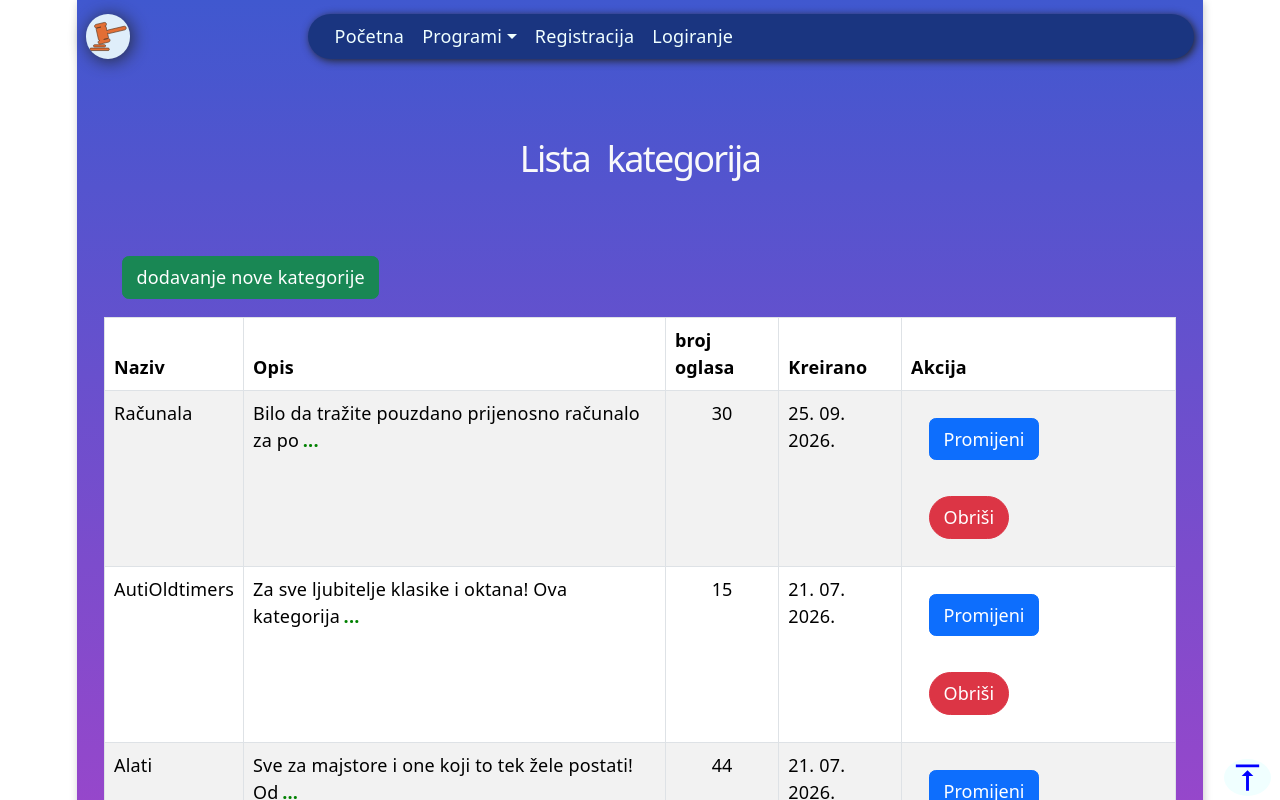
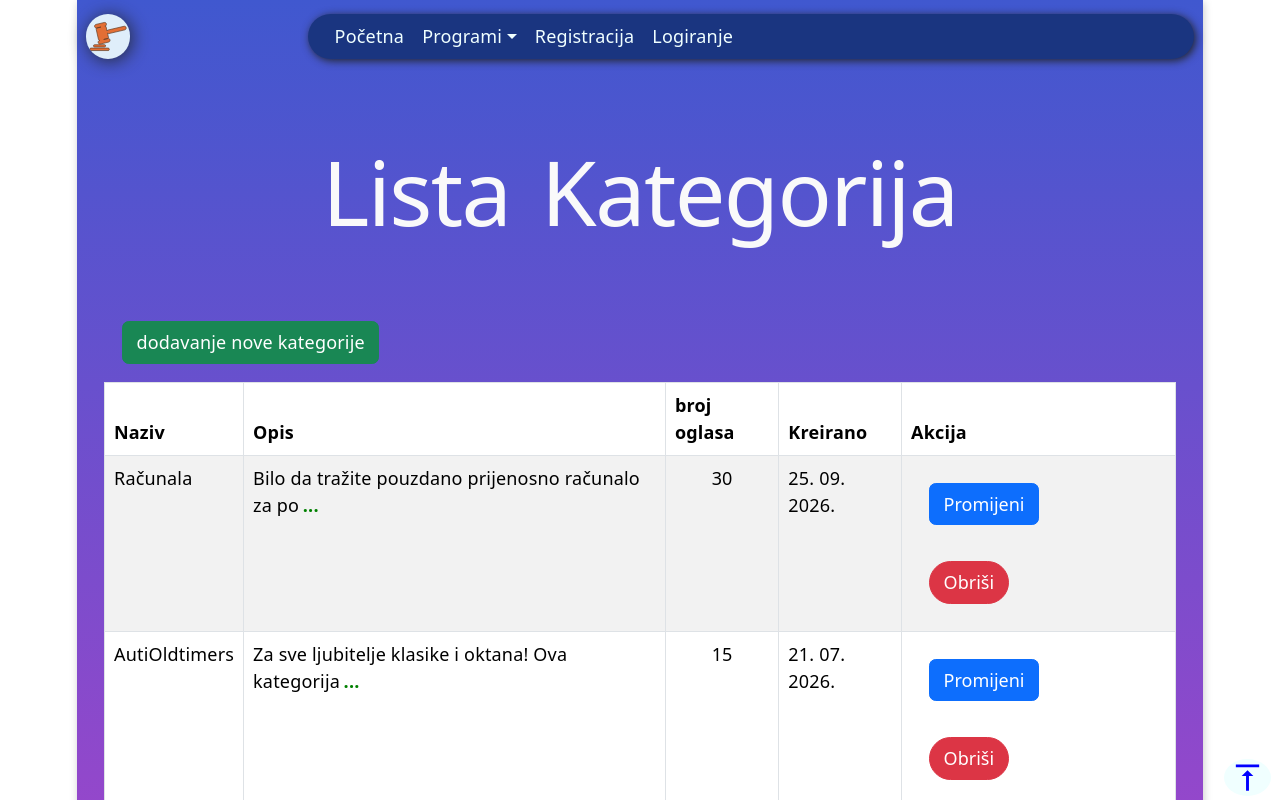
Before and after one commit to androwebgraphic/Aukcije, a React (Vite) app: page /kategorije in a window 1280 px wide. Shown: the top 800 px of the page. Built offline with nearby package versions, Linux system fonts and the light colour scheme.

Commit message:
prva usable  componenta
mal ja malo Ai

```diff
--- a/src/App.css
+++ b/src/App.css
@@ -1,4 +1,19 @@
 :root{
+
+  /* Baza */
+  --font-p: 1rem;       /* 16px */
+
+  /* Naslovi bazirani na Zlatnom rezu (1.618) */
+  --font-h6: 1.236rem;  /* ~19.8px */
+  --font-h5: 1.618rem;  /* ~25.9px */
+  --font-h4: 2.02rem;   /* ~32.3px */
+  --font-h3: 2.618rem;  /* ~41.9px */
+  --font-h2: 3.236rem;  /* ~51.8px */
+  --font-h1: 4.236rem;  /* ~67.8px */
+
+  /* Preporučeni line-height prema Zlatnom rezu */
+  --lh-body: 1.618;
+  --lh-heading: 1.2;
 
  --main-color:#1A3580;
 }
@@ -52,7 +67,7 @@ header{
 /* align-self: self-start; */
   padding: .8rem .5rem .8rem .5rem;
 
-;
+
   /* background-image: url('./img/auctionBg.jpg');
   background-repeat: no-repeat;
   background-size: cover;
@@ -61,11 +76,12 @@ header{
 
 }
 .navbar-brand{
-  display: none;
-}
-header h1, .navbar-brand {
+  display: none;}
+/* h1 { font-size: var(--font-h1); line-height: var(--lh-heading); } */
+ .navbar-brand {
   /* margin-left: auto; */
   /* width: 20%; */
+
   text-align: center;
   font-family: "BerkshireSwash-Regular", sans-serif;
   color: #f9f9fa;
--- /dev/null
+++ b/src/components/UI/Heading.jsx
@@ -0,0 +1,28 @@
+export const Heading = ({
+  as: Component = 'h1', // Zadana vrijednost je 'h1'
+  color,
+  size,
+  className = '',
+  style = {},
+  children,
+  ...restProps
+}) => {
+  // Spajamo proslijeđene style objekte sa custom color i size propovima
+  const combinedStyle = {
+    ...(color && { color }),
+    ...(size && { fontSize: typeof size === 'number' ? `${size}px` : size }),
+    ...style,
+  };
+
+  return (
+    <Component
+      style={combinedStyle}
+      className={`heading ${className}`.trim()}
+      {...restProps}
+    >
+      {children}
+    </Component>
+  );
+};
+
+export default Heading;
--- a/src/pages/Home.jsx
+++ b/src/pages/Home.jsx
@@ -2,14 +2,16 @@ import { Container } from "react-bootstrap";
 import { APP_NAME } from "../constants";
 
 import ControlledCarousel from "../components/ControlledCarousel";
+import Heading from "../components/UI/Heading";
 
 export default function Home() {
   return (
     <>
         <ControlledCarousel></ControlledCarousel>
       <Container>
-      <h1>Dobra došli na {APP_NAME}</h1>
-      <h2>O nama </h2>
+
+        <Heading as='h1' className='display-1'>Dobra došli na {APP_NAME}</Heading>
+     <Heading as='h1' className="display-4"> O nama</Heading>
                 <p>Ova aplikacija "{APP_NAME}" je namijenjena kolekcionarima  koji nešto žele kupiti ili prodati</p>
 
           <p className='warn'><strong>Pažljivo pročitajte Uvjete korištenja i potvrdite <cite>"Prihvaćam</cite> kako ne bi došlo do neželjenih komplikacija</strong></p>
--- a/src/pages/KategorijaList.jsx
+++ b/src/pages/KategorijaList.jsx
@@ -7,7 +7,7 @@ import { RouteNames } from "../constants"
 import { FaArrowTurnDown } from "react-icons/fa6";
 import { FaArrowTurnUp } from "react-icons/fa6";
 import '../ResponsiveTable.css';
-
+import Heading from "../components/UI/Heading"
  // Pomoćna komponenta za skraćivanje teksta
 function ExpandableText({ text, maxLength = 100 }) {
   const [isExpanded, setIsExpanded] = useState(false);
@@ -60,7 +60,8 @@ export default function KategorijaList() {
 
   return (
     <Container>
-      <h1>Lista kategorija</h1>
+      <Heading as='h1' className="display-1">Lista Kategorija </Heading>
+
       <Link to={RouteNames.KATEGORIJA_NOVA} className="btn btn-success mb-3">
         dodavanje nove kategorije
       </Link>
--- a/src/pages/kategorije/KategorijaNova.jsx
+++ b/src/pages/kategorije/KategorijaNova.jsx
@@ -9,6 +9,7 @@ import {
 import { Link, useNavigate } from "react-router-dom";
 import { RouteNames } from "../../constants";
 import KategorijeServices from '../../services/kategorije/KategorijeServices'
+import Heading from "../../components/UI/Heading";
 
 
 export default function KategorijaNova() {
@@ -42,7 +43,8 @@ export default function KategorijaNova() {
 
     return (
       <>
-        <h2>Unos nove kategorije</h2>
+             <Heading as='h2' color='azure' className="display-2" >Dodavanje nove  kategorije</Heading>
+
 
         <Form onSubmit={handleSubmit}>
           <Row>
--- a/src/pages/kategorije/KategorijePromjena.jsx
+++ b/src/pages/kategorije/KategorijePromjena.jsx
@@ -10,6 +10,7 @@ import { Link, useNavigate, useParams } from "react-router-dom";
 import { RouteNames } from "../../constants";
 import KategorijeServices from "../../services/kategorije/KategorijeServices";
 import { useEffect, useState } from "react";
+import Heading from "../../components/UI/Heading";
 
 
 
@@ -62,7 +63,7 @@ export default function KategorijePromijena() {
 
   return (
     <>
-      <h2>Promjena kategoriju { kategorija.naziv}</h2>
+ <Heading as='h1' className='display-2'>Promjeni kategoriju { kategorija.naziv}</Heading>
 
       <Form onSubmit={handleSubmit}>
         <Row>
--- a/src/pages/kategorije/auti/AutiLista.jsx
+++ b/src/pages/kategorije/auti/AutiLista.jsx
@@ -5,6 +5,7 @@ import DateFormat from "../../../components/DateFormat";
 import { Link, useNavigate } from "react-router-dom";
 import { RouteNames } from "../../../constants";
 import { FaArrowTurnUp } from "react-icons/fa6";
+import { Heading } from "../../../components/UI/Heading";
 
 function ExpandableText({ text, maxLength = 100 }) {
 	const [isExpanded, setIsExpanded] = useState(false);
@@ -27,8 +28,7 @@ function ExpandableText({ text, maxLength = 100 }) {
 					cursor: "pointer",
 					marginLeft: ".2rem",
 					fontWeight: "bold",
-        }}
-      >
+				}}>
 				{isExpanded ? <FaArrowTurnUp /> : "..."}
 			</span>
 		</span>
@@ -53,20 +53,20 @@ export default function AutiList() {
 	}
 
 	async function obrisi(id) {
+		if (!confirm("Želite obrisat?")) {
+			return;
+		}
+		await AutiServices.obrisi(id);
 
-      if (!confirm('Želite obrisat?')) {
-        return
-      }
-      await AutiServices.obrisi(id)
-
-      ucitajAute()
+		ucitajAute();
 	}
 
 	return (
+		<Container>
 
+      {/* 1. Zadano renderira <h1> */}
+      <Heading as='h2' color='azure' className="display-2" >Lista auta</Heading>
 
-    <Container>
-      <h1>Lista automobila </h1>
 			<Link to={RouteNames.AUTI_NOVI} className="btn btn-success mb-3">
 				Dodavanje novog auta
 			</Link>
@@ -93,25 +93,32 @@ export default function AutiList() {
 								<td data-label="Opis">
 									<ExpandableText text={c.opis} maxLength={50} />
 								</td>
-                <td data-label="Godina proizvodnje">{c.godinaProizvodnje}. godine</td>
+								<td data-label="Godina proizvodnje">
+									{c.godinaProizvodnje}. godine
+								</td>
 								<td data-label="Stanje" className="text-center">
 									{c.stanje}
 								</td>
 								<td data-label="Kreirano">
 									<DateFormat date={c.dodano} />
 								</td>
-                <td data-label="Početna cijena">{c.pocetnaCijena}<strong> € </strong></td>
+								<td data-label="Početna cijena">
+									{c.pocetnaCijena}
+									<strong> € </strong>
+								</td>
 								<td data-label="Aukcija završava">
 									<DateFormat date={c.zavrsava} />
 								</td>
 								<td data-label="Akcija">
-                  <Button onClick={() => { navigate(`./${c.id}`); }}>
+									<Button
+										onClick={() => {
+											navigate(`./${c.id}`);
+										}}>
 										Promjeni
 									</Button>
 									&nbsp; &nbsp;
-                <Button variant='danger' onClick={ () => obrisi(c.id) }>
+									<Button variant="danger" onClick={() => obrisi(c.id)}>
 										Obriši
-
 									</Button>
 								</td>
 							</tr>
--- a/src/pages/kategorije/auti/AutiPromjena.jsx
+++ b/src/pages/kategorije/auti/AutiPromjena.jsx
@@ -10,6 +10,7 @@ import { Link, useNavigate, useParams } from "react-router-dom";
 import { RouteNames } from "../../../constants";
 import { useEffect, useState } from "react";
 import AutiServices from "../../../services/kategorije/AutiServices";
+import Heading from "../../../components/UI/Heading";
 
 export default function AutiPromijena() {
   const navigate = useNavigate();
@@ -59,14 +60,15 @@ export default function AutiPromijena() {
     });
   }
 
-  // Dok se podaci ne učitaju, prikazujemo poruku uvitavanja
+  // Dok se podaci ne učitaju, prikazujemo poruku učitavanja
   if (!auto) {
     return <div>Učitavanje...</div>;
   }
 
   return (
     <>
-      <h2>Promjena auta {auto.naziv}</h2>
+           <Heading as='h2' color='azure' className="display-2" >Lista auta</Heading>
+
 
       <Form onSubmit={handleSubmit}>
         <Row>
--- a/src/pages/kategorije/auti/AutoNovi.jsx
+++ b/src/pages/kategorije/auti/AutoNovi.jsx
@@ -2,6 +2,7 @@ import { Button, Col, Container, Form, Row } from "react-bootstrap";
 import { Link, useNavigate } from "react-router-dom";
 import { RouteNames } from "../../../constants";
 import AutiServices from "../../../services/kategorije/AutiServices";
+import Heading from "../../../components/UI/Heading";
 
 export default function AtutoNovi() {
     const navigate = useNavigate();
@@ -38,7 +39,8 @@ export default function AtutoNovi() {
     return (
       <>
         <Container>
-            <h2>Unos novog automobila</h2>
+           <Heading as='h2' color='azure' className="display-2" >Lista auta</Heading>
+
 
             <Row>
               <Form onSubmit={handleSubmit}>
```
Lines whose indentation alone changed are shown as unchanged.
